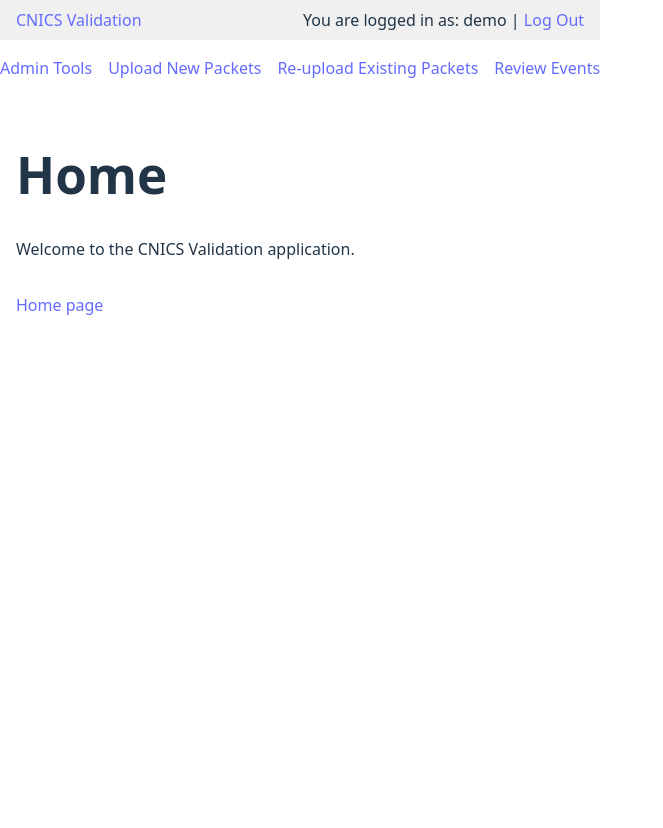
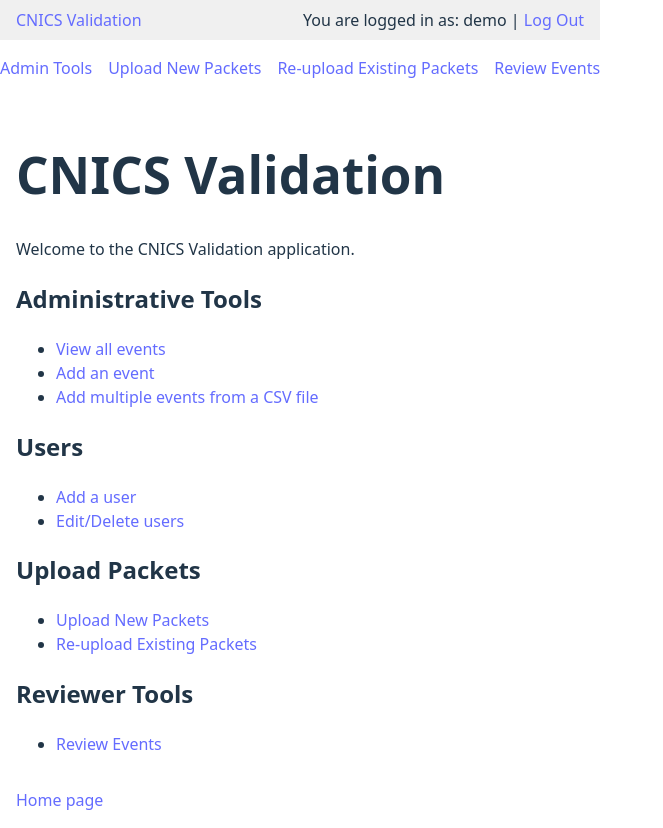
Before and after one commit to Rednitas10/mci-master, a React (Vite) app in the folder frontend/: page / in a window 1280 px wide. Shown: the whole page, without its empty margins (0-663 px from the left). Before the commit the page ends 800 px from the top, so only its background shows below. Built offline with nearby package versions, Linux system fonts and the light colour scheme.

Commit message:
feat(frontend): restore legacy home page links

```diff
--- a/frontend/src/pages/Home.jsx
+++ b/frontend/src/pages/Home.jsx
@@ -1,8 +1,58 @@
+import { Link } from 'react-router-dom'
+
 function Home() {
   return (
     <div>
-      <h1>Home</h1>
+      <h1>CNICS Validation</h1>
       <p>Welcome to the CNICS Validation application.</p>
+
+      <section>
+        <h2>Administrative Tools</h2>
+        <ul>
+          <li>
+            <Link to="/events/viewAll">View all events</Link>
+          </li>
+          <li>
+            <Link to="/events/add">Add an event</Link>
+          </li>
+          <li>
+            <Link to="/events/addMany">Add multiple events from a CSV file</Link>
+          </li>
+        </ul>
+      </section>
+
+      <section>
+        <h2>Users</h2>
+        <ul>
+          <li>
+            <Link to="/users/add">Add a user</Link>
+          </li>
+          <li>
+            <Link to="/users/viewAll">Edit/Delete users</Link>
+          </li>
+        </ul>
+      </section>
+
+      <section>
+        <h2>Upload Packets</h2>
+        <ul>
+          <li>
+            <Link to="/events/upload">Upload New Packets</Link>
+          </li>
+          <li>
+            <Link to="/events/upload">Re-upload Existing Packets</Link>
+          </li>
+        </ul>
+      </section>
+
+      <section>
+        <h2>Reviewer Tools</h2>
+        <ul>
+          <li>
+            <Link to="/events/review">Review Events</Link>
+          </li>
+        </ul>
+      </section>
     </div>
   )
 }
```
